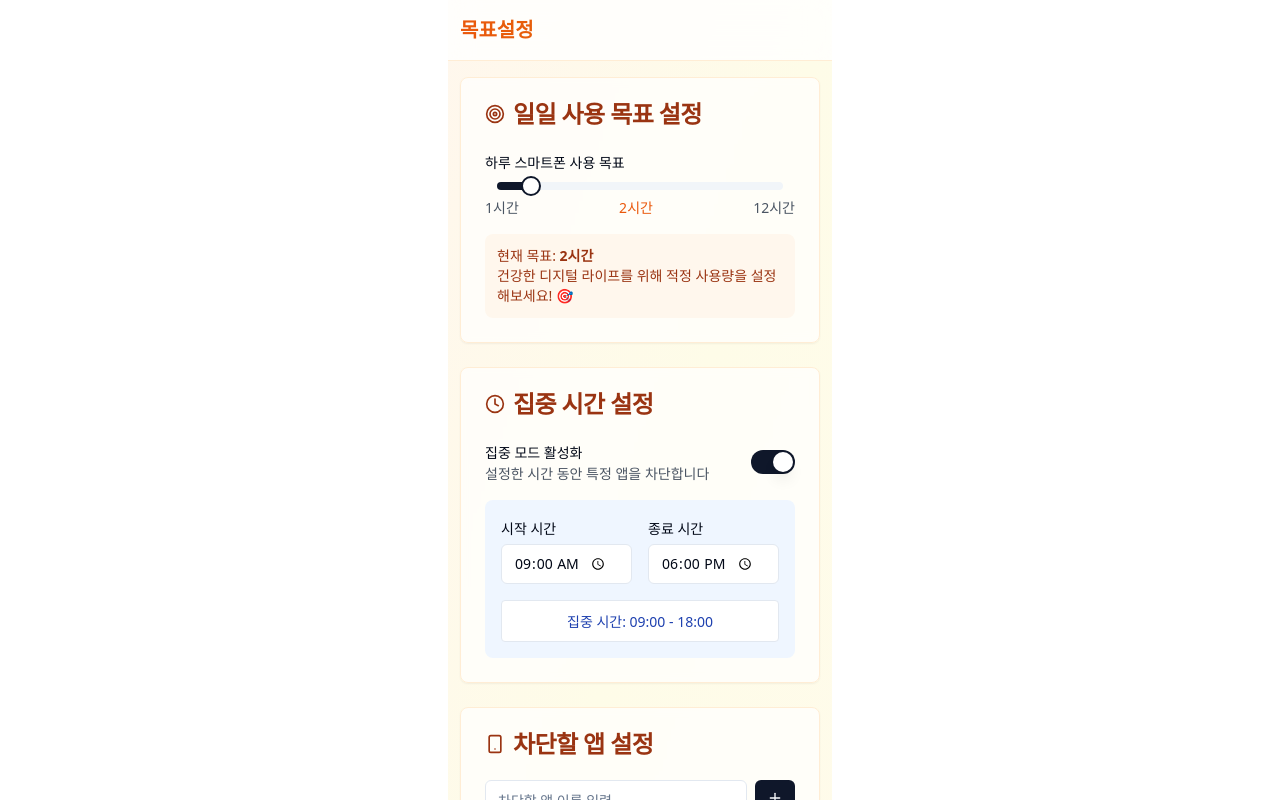
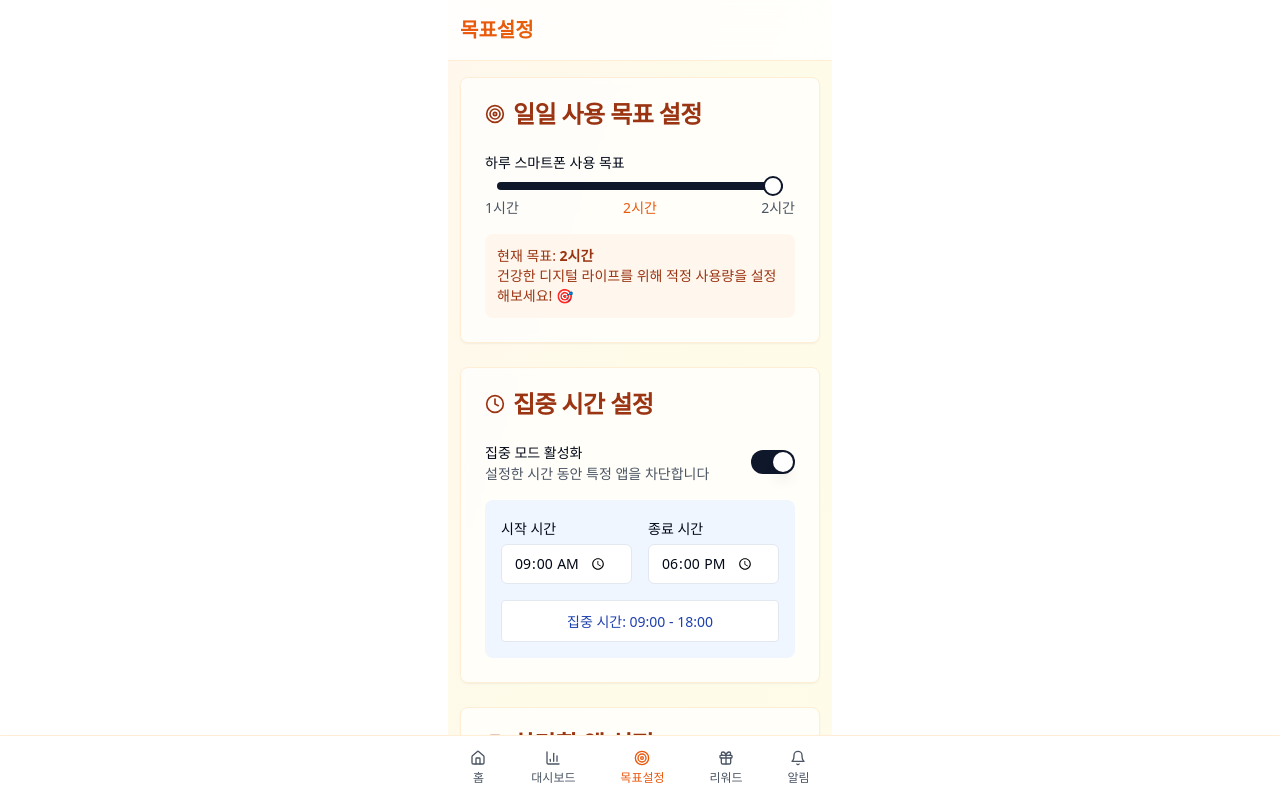
Before and after one commit to m6z1/dudumchi-detox-buddy, a React (Vite) app: page /goals in a window 1280 px wide. Shown: the top 800 px of the page. Built offline with nearby package versions, Linux system fonts and the light colour scheme.

Commit message:
Fix: Goals page max usage time and navigation
- Set the maximum usage time to 2 hours in the Goals page.
- Modify the Goals page to navigate like other tabs, not stacking.
- This ensures the Goals page behaves consistently with other navigation tabs.

```diff
--- a/src/components/GoalSetting.tsx
+++ b/src/components/GoalSetting.tsx
@@ -1,4 +1,3 @@
-
 import { useState } from 'react';
 import { Card, CardContent, CardHeader, CardTitle } from "@/components/ui/card";
 import { Button } from "@/components/ui/button";
@@ -53,7 +52,7 @@ const GoalSetting = ({ dailyGoal, setDailyGoal }: GoalSettingProps) => {
               <Slider
                 value={[dailyGoal]}
                 onValueChange={handleGoalChange}
-                max={12}
+                max={2}
                 min={1}
                 step={0.5}
                 className="w-full"
@@ -62,7 +61,7 @@ const GoalSetting = ({ dailyGoal, setDailyGoal }: GoalSettingProps) => {
             <div className="flex justify-between text-sm text-gray-600">
               <span>1시간</span>
               <span className="font-medium text-orange-600">{dailyGoal}시간</span>
-              <span>12시간</span>
+              <span>2시간</span>
             </div>
           </div>
           <div className="p-3 bg-orange-50 rounded-lg">
--- a/src/pages/Goals.tsx
+++ b/src/pages/Goals.tsx
@@ -1,5 +1,6 @@
 
 import GoalSetting from "@/components/GoalSetting";
+import BottomNavigation from "@/components/BottomNavigation";
 
 interface GoalsProps {
   dailyGoal: number;
@@ -23,6 +24,8 @@ const Goals = ({ dailyGoal, setDailyGoal }: GoalsProps) => {
           setDailyGoal={setDailyGoal}
         />
       </div>
+
+      <BottomNavigation />
     </div>
   );
 };
```
